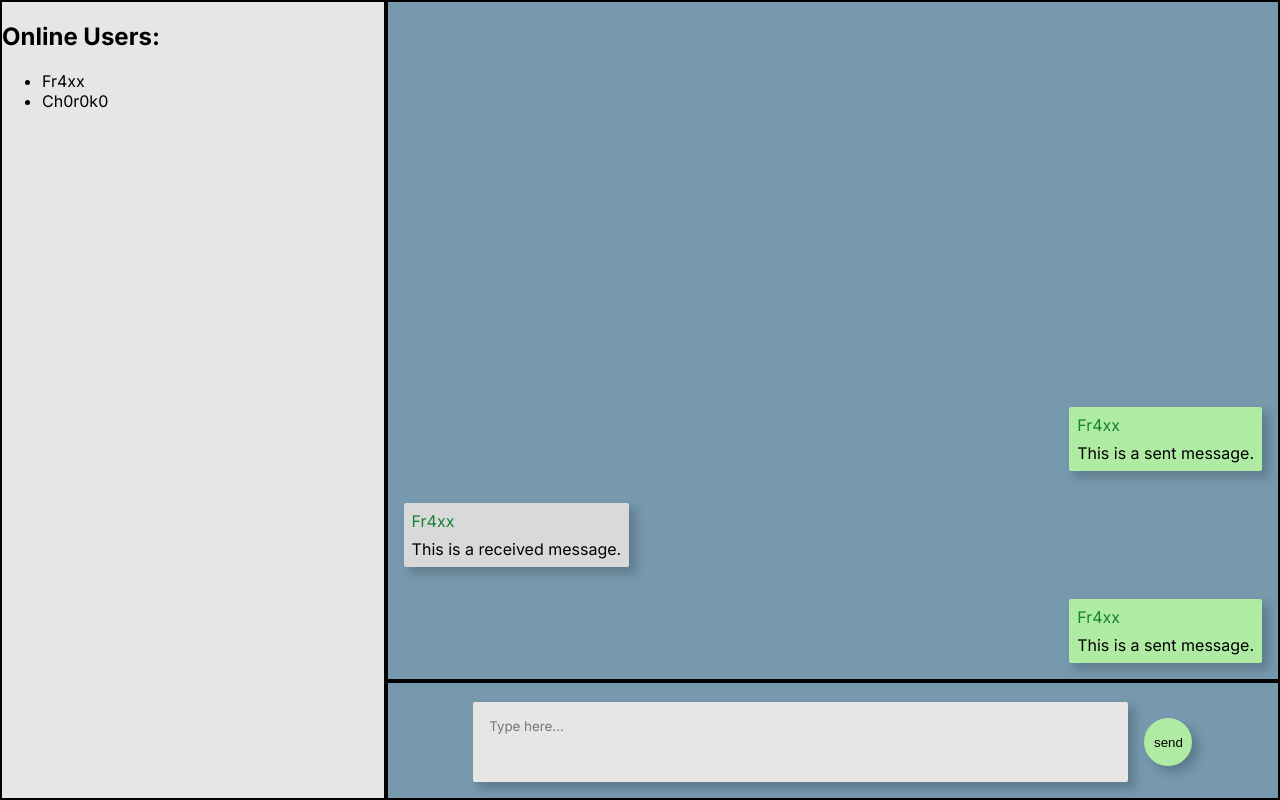
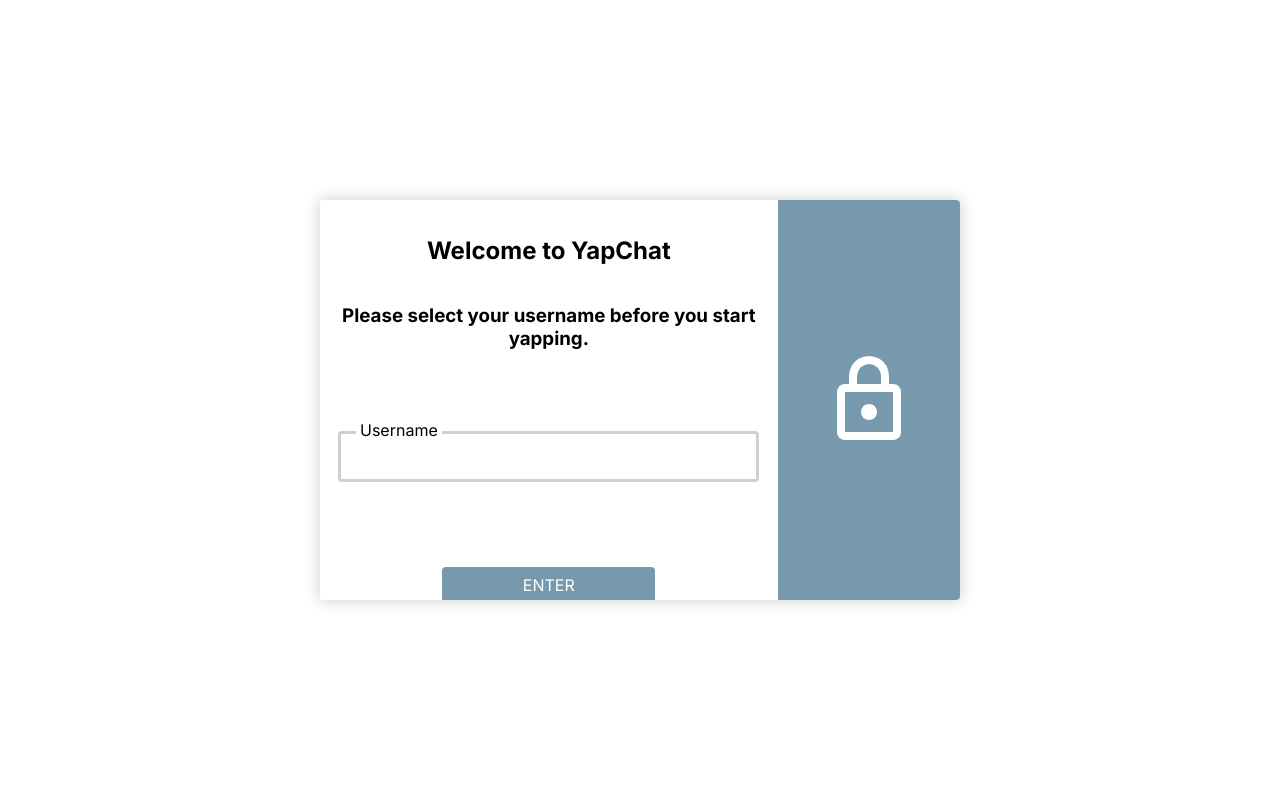
Before and after one commit to fr4xx/yapChat, a website: page public/index.html in a window 1280 px wide. Drawn offline with nearby package versions, Linux system fonts and the light colour scheme; no server answers.

Commit message:
looks like it works

```diff
--- a/package.json
+++ b/package.json
@@ -7,7 +7,7 @@
 		"doc": "docs"
 	},
 	"scripts": {
-		"dev": "sass --watch src/scss/style.scss:src/css/style.css & live-server --port=4040"
+		"dev": "sass --watch public/scss/style.scss:public/css/style.css & live-server --port=4040"
 	},
 	"keywords": [],
 	"author": "fr4xx",
@@ -18,6 +18,7 @@
 	},
 	"dependencies": {
 		"express": "^4.21.2",
+		"mysql2": "^3.12.0",
 		"socket.io": "^4.8.1"
 	}
 }
--- a/public/index.html
+++ b/public/index.html
@@ -16,35 +16,32 @@
 </head>
 
 <body>
-  <main>
+  <section class="loginsection">
+    <div class="loginmodule">
+      <div class="loginmodule__form">
+        <h1 class="loginmodule__form--h1">Welcome to YapChat</h1>
+        <h3 class="loginmodule__form--h3">Please select your username before you start yapping.</h3>
+        <p class="loginmodule__form--p">Username</p>
+        <input type="text" class="loginmodule__form--input">
+        <div class="loginmodule__form--button">ENTER</div>
+      </div>
+      <div class="loginmodule__lock">
+        <img src="media/img/lock.png">
+      </div>
+    </div>
+  </section>
+
+  <main style="display: none;">
     <section class="usersection">
       <h1 class="usersection__h1">Online Users:</h1>
       <ul class="usersection__userlist">
-        <li class="usersection__userlist--user" userlistValue="Fr4xx">Fr4xx</li>
-        <li class="usersection__userlist--user" userlistValue="Ch0r0k0">Ch0r0k0</li>
+
       </ul>
     </section>
     <section class="chatsection">
       <div class="chatsection__chatfield">
         <!-- !!! INSERT LATEST MESSAGE HERE !!! -->
-        <div class="sent-message">
-          <div class="sent-message__box">
-            <div class="sent-message__box--author">Fr4xx</div>
-            <div class="sent-message__box--text">This is a sent message.</div>
-          </div>
-        </div>
-        <div class="received-message">
-          <div class="received-message__box">
-            <div class="received-message__box--author">Fr4xx</div>
-            <div class="received-message__box--text">This is a received message.</div>
-          </div>
-        </div>
-        <div class="sent-message">
-          <div class="sent-message__box">
-            <div class="sent-message__box--author">Fr4xx</div>
-            <div class="sent-message__box--text">This is a sent message.</div>
-          </div>
-        </div>
+
       </div>
       <div class="chatsection__textfield">
         <textarea type="text" placeholder="Type here..." class="chatsection__textfield--textbox"></textarea>
--- a/public/js/main.js
+++ b/public/js/main.js
@@ -1,10 +1,16 @@
 "use strict";
 
 // --------------------- VARIABLES ---------------------
-let username = "Fr4xx";
+let username;
 let isConnected = false;
 
 // ------------------ QUERY SELECTORS ------------------
+const loginSection = document.querySelector(".loginsection");
+const loginUsername = document.querySelector(".loginmodule__form--input");
+const loginBtn = document.querySelector(".loginmodule__form--button");
+
+const appSection = document.querySelector("main");
+const userListSection = document.querySelector(".usersection__userlist");
 const chatField = document.querySelector(".chatsection__chatfield");
 const textField = document.querySelector(".chatsection__textfield--textbox");
 const sendBtn = document.querySelector(".chatsection__textfield--sendbtn");
@@ -14,6 +20,15 @@ var socket = io();
 
 // ----------------------- CODE ------------------------
 
+const login = () => {
+	if (loginUsername.value.length >= 3) {
+		username = loginUsername.value;
+		loginSection.style.display = "none";
+		appSection.style.display = "flex";
+		socket.emit("login", username);
+	}
+};
+
 const sendMessage = () => {
 	let messageText = textField.value;
 	let message = { user: username, text: messageText };
@@ -21,10 +36,9 @@ const sendMessage = () => {
 	socket.emit("chat message", message);
 	textField.value = "";
 	console.log("Sent Message: " + message);
-	username = "Ch0r0k0";
 };
 
-socket.on("chat message", function (msg) {
+socket.on("chat message", (msg) => {
 	console.log("Received Message: " + msg.user);
 	let html;
 	if (msg.user == username) {
@@ -49,4 +63,21 @@ socket.on("chat message", function (msg) {
 	chatField.insertAdjacentHTML("afterbegin", html);
 });
 
+socket.on("stillActive", () => {
+	console.log("stillActive");
+	socket.emit("isActive", username);
+});
+
+socket.on("updateUsersList", (usersList) => {
+	console.log(usersList);
+	userListSection.innerHTML = "";
+	usersList.forEach((user) => {
+		let html = `
+		<li class="usersection__userlist--user" userlistValue="${user}">${user}</li>
+		`;
+		userListSection.insertAdjacentHTML("beforeend", html);
+	});
+});
+
 sendBtn.addEventListener("click", sendMessage);
+loginBtn.addEventListener("click", login);
--- a/public/scss/style.scss
+++ b/public/scss/style.scss
@@ -6,14 +6,89 @@ $secondary-color: #e7e5e5;
 $received-messagebox-color: #d9d9d9;
 $sent-messagebox-color: #b0eba4;
 $box-shadow: 6px 6px 10px 1px #00000030;
+$login-box-shadow: 0px 0px 15px 1px #00000030;
 
 body {
 	margin: 0;
 
-	header {
-		height: 70%;
-		h1 {
-			margin: 0;
+	.loginsection {
+		display: flex;
+		height: 100%;
+		width: 100%;
+		left: 0;
+		overflow: hidden;
+		position: fixed;
+		justify-content: center;
+		align-items: center;
+
+		.loginmodule {
+			font-family: $primary-font;
+			display: flex;
+			height: 50%;
+			width: 50%;
+			box-shadow: $login-box-shadow;
+			border-radius: 4px;
+			overflow: hidden;
+
+			&__form {
+				display: flex;
+				align-items: center;
+				text-align: center;
+				flex-direction: column;
+				padding: 16px;
+				background-color: #fff;
+				width: 70%;
+
+				&--p {
+					align-self: baseline;
+					margin: 0;
+					margin-top: 10%;
+					transform: translate(20px, 9px);
+					background-color: #fff;
+					padding: 0 4px;
+				}
+
+				&--input {
+					width: 90%;
+					padding: 12px 16px;
+					font-size: large;
+					outline: none;
+					border: 3px solid #00000030;
+					border-radius: 4px;
+					transition: 0.2s all;
+					caret-color: $primary-color;
+
+					&:focus,
+					&:hover {
+						border: 3px solid $primary-color;
+					}
+				}
+
+				&--button {
+					display: flex;
+					width: 50%;
+					border-radius: 4px;
+					background-color: $primary-color;
+					color: #fff;
+					justify-content: center;
+					padding: 8px 0;
+					margin-top: 20%;
+					cursor: pointer;
+					transition: 0.2s all;
+
+					&:hover {
+						transform: scale(1.1);
+					}
+				}
+			}
+
+			&__lock {
+				background-color: #7699ae;
+				width: 30%;
+				display: flex;
+				justify-content: center;
+				align-items: center;
+			}
 		}
 	}
 
--- a/server.js
+++ b/server.js
@@ -5,6 +5,9 @@ const { Server } = require("socket.io");
 const app = express();
 const server = http.createServer(app);
 const io = new Server(server);
+
+let activeUser = [];
+let activeUserCount = 0;
 
 // Serve static files from the public directory
 app.use(express.static("public"));
@@ -14,14 +17,31 @@ app.get("/", (req, res) => {
 });
 
 io.on("connection", (socket) => {
-	console.log("A user connected");
+	console.log("[INFO] New connection!");
 
 	socket.on("chat message", (msg) => {
 		io.emit("chat message", msg);
 	});
 
 	socket.on("disconnect", () => {
-		console.log("User  disconnected");
+		activeUser = [];
+		activeUserCount -= 1;
+		console.log("[DISC] User disconnected");
+		io.emit("stillActive");
+	});
+
+	socket.on("login", (username) => {
+		console.log("[IN] " + username + " logged in.");
+		activeUser.push(username);
+		activeUserCount = activeUser.length;
+		io.emit("updateUsersList", activeUser);
+	});
+
+	socket.on("isActive", (username) => {
+		activeUser.push(username);
+		if (activeUser.length == activeUserCount) {
+			io.emit("updateUsersList", activeUser);
+		}
 	});
 });
 
```
Also changed, not shown: public/css/style.css, public/media/img/lock.png (added), 2 other files.
